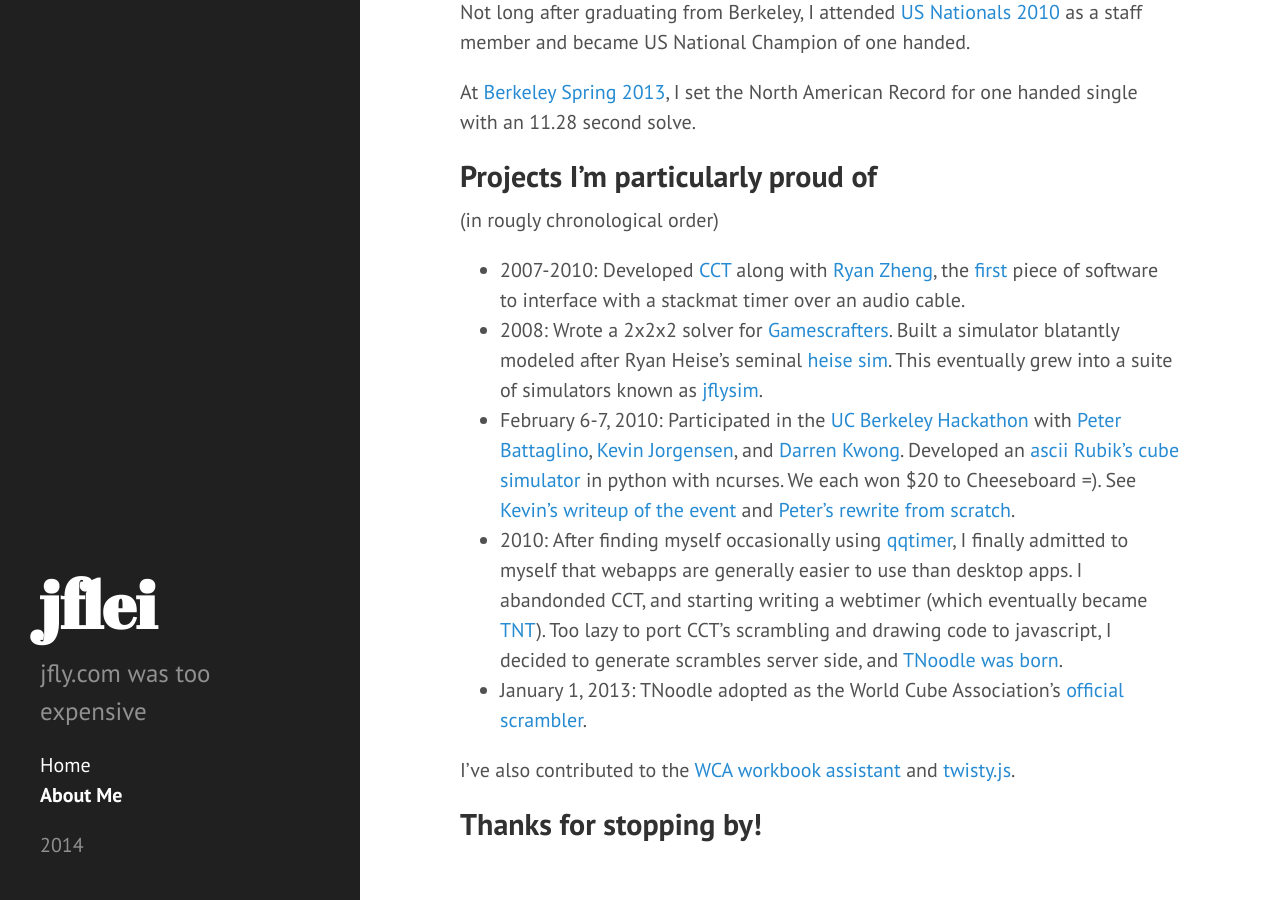
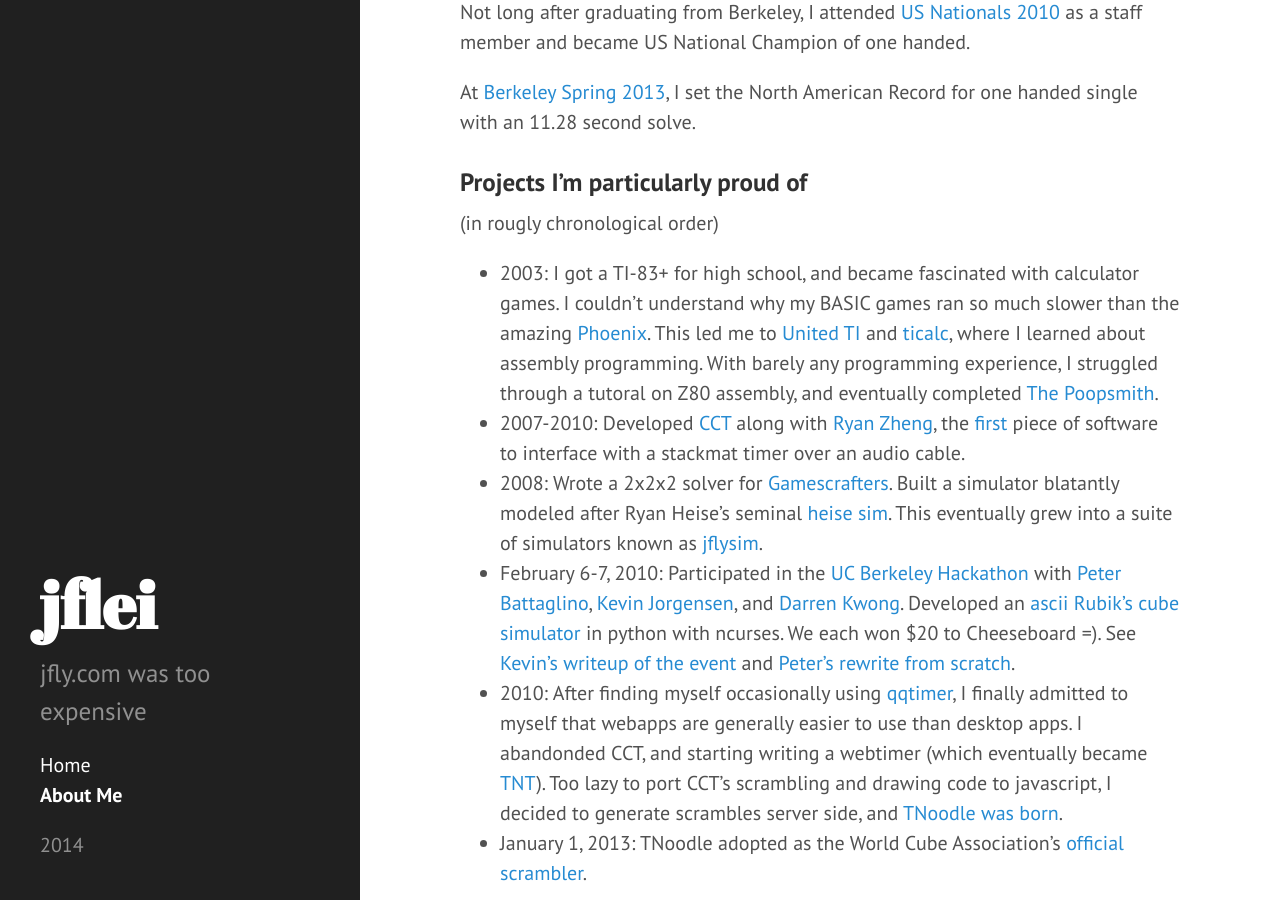
Before and after one commit to jfly/jfly.github.io, a Jekyll site: the page built from about.md, in a window 1280 px wide and 900 px high, scrolled down 583 px. Built offline with Jekyll 4.4.1, drawn with Linux system fonts in a browser that asks for light colours.

Commit message:
updated about to include ti calculator info

```diff
--- a/about.md
+++ b/about.md
@@ -37,10 +37,18 @@ as a staff member and became US National Champion of one handed.
 At [Berkeley Spring 2013](https://www.worldcubeassociation.org/results/c.php?i=BerkeleySpring2013), I set the North American Record for one handed
 single with an 11.28 second solve.
 
-## Projects I'm particularly proud of
+### Projects I'm particularly proud of
 
 (in rougly chronological order)
 
+* 2003:
+I got a TI-83+ for high school, and became fascinated with calculator games. I
+couldn't understand why my BASIC games ran so much slower than the amazing
+[Phoenix](http://www.ticalc.org/archives/files/fileinfo/148/14876.html). This
+led me to [United TI](unitedti.org) and [ticalc](ticalc.org), where I
+learned about assembly programming. With barely any programming experience, I
+struggled through a tutoral on Z80 assembly, and eventually completed
+[The Poopsmith](http://www.ticalc.org/archives/files/fileinfo/317/31775.html).
 * 2007-2010:
 Developed [CCT](http://cct.cubing.net/) along with
 [Ryan Zheng](https://www.worldcubeassociation.org/results/p.php?i=2006ZHEN02),
@@ -81,4 +89,4 @@ I've also contributed to the [WCA workbook
 assistant](https://github.com/cubing/wca-workbook-assistant) and
 [twisty.js](https://github.com/cubing/twisty.js).
 
-## Thanks for stopping by!
+#### Thanks for stopping by!
```
